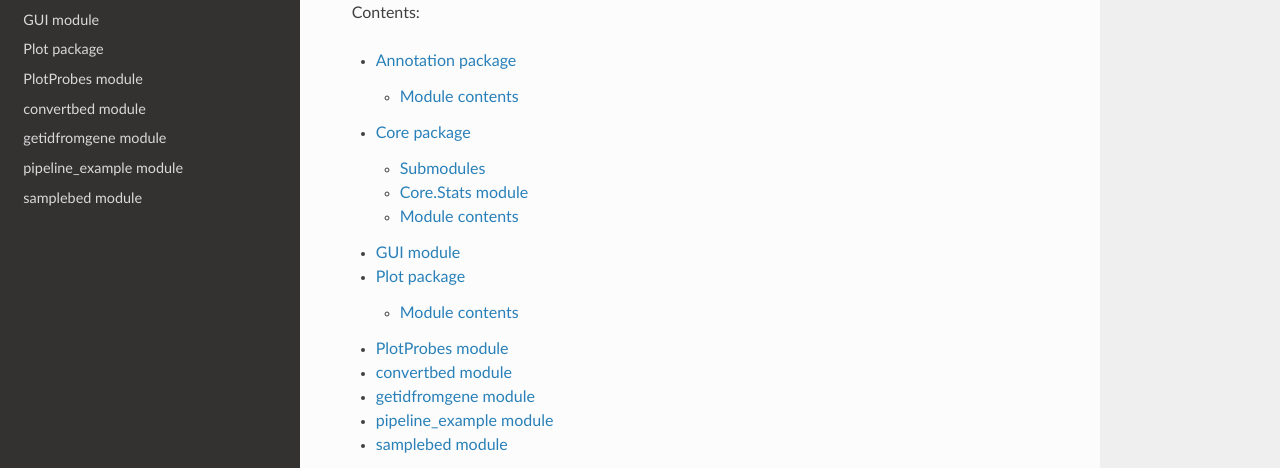
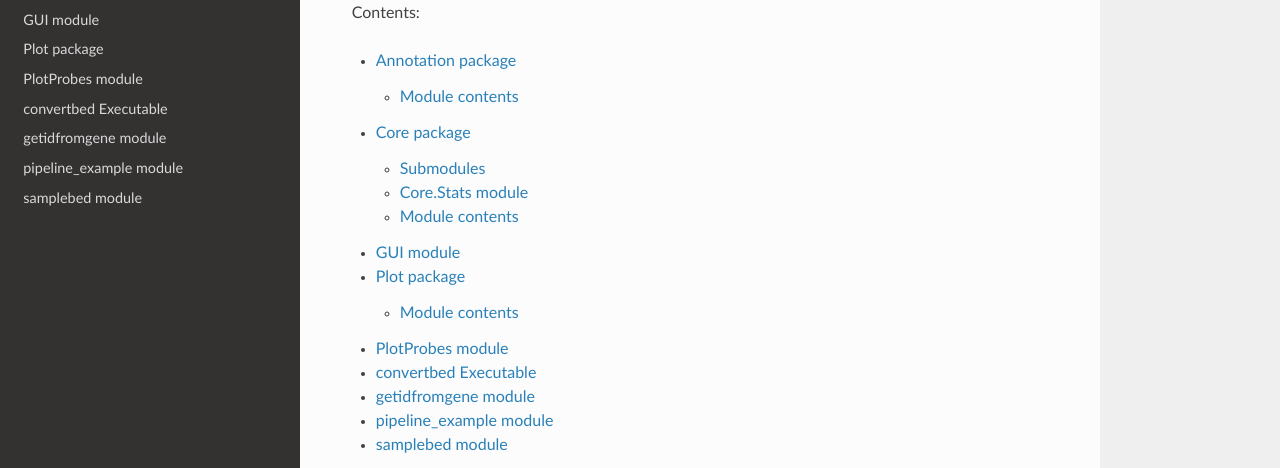
Before and after one commit to AminMahpour/PyMAP, a Sphinx documentation site: the page built from docs/index.rst, in a window 1280 px wide and 962 px high. Shown: the part 159-627 px from the top of the window. Built offline with Sphinx 7.4.7 and the Read the Docs theme 2.0.0, drawn with Linux system fonts in a browser that asks for light colours; part of the change alters nothing that is shown.

Commit message:
updated Documents.

```diff
--- a/docs/convertbed.rst
+++ b/docs/convertbed.rst
@@ -1,7 +1,12 @@
-convertbed module
-=================
+convertbed Executable
+=====================
 
 .. automodule:: convertbed
     :members:
     :undoc-members:
     :show-inheritance:
+**About**
+convertbed.py creates a BED file that contains all information about probes that are associated with a specified gene.
+
+**USAGE**
+./convertbed.py -file Data/METHYL_DATA.txt -out TP53.bed -gene TP53
```
